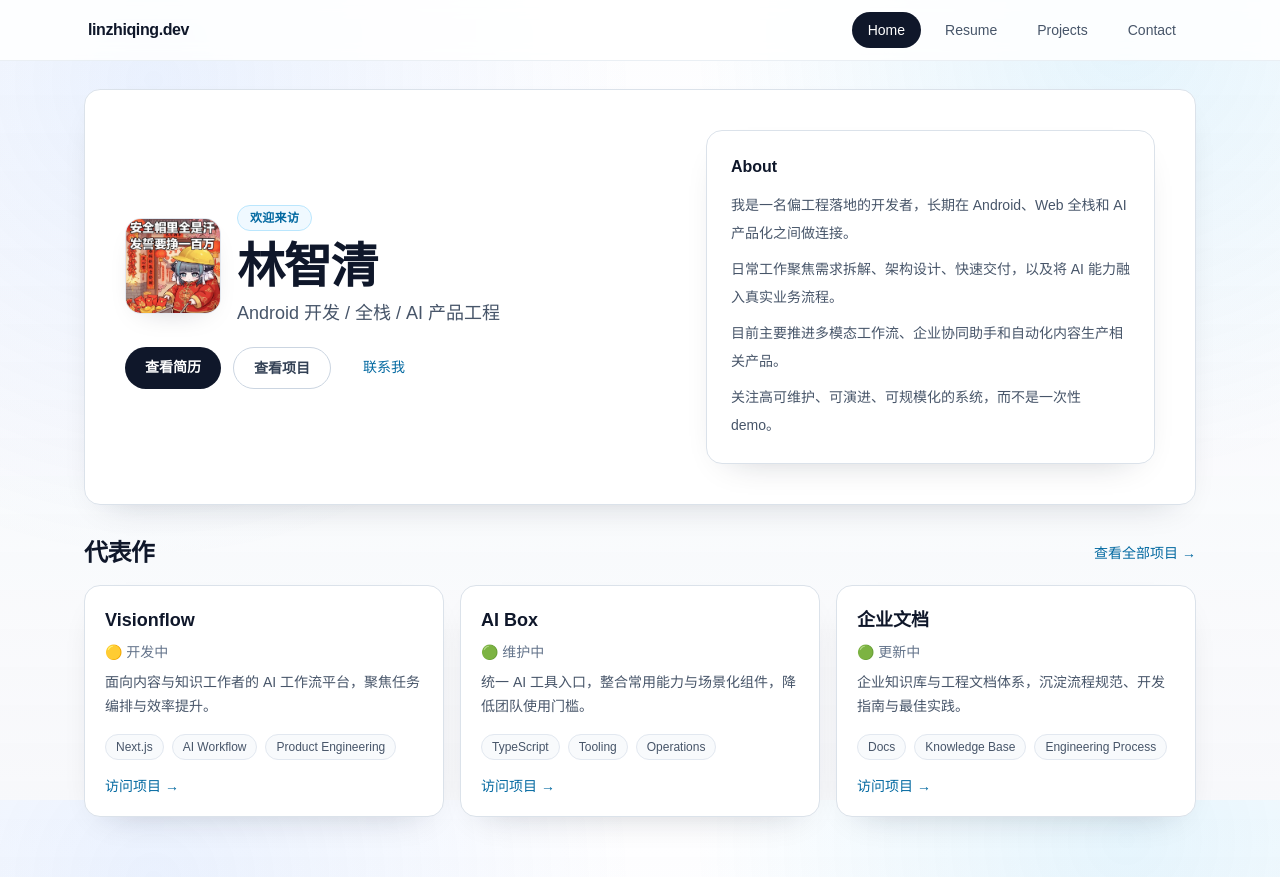
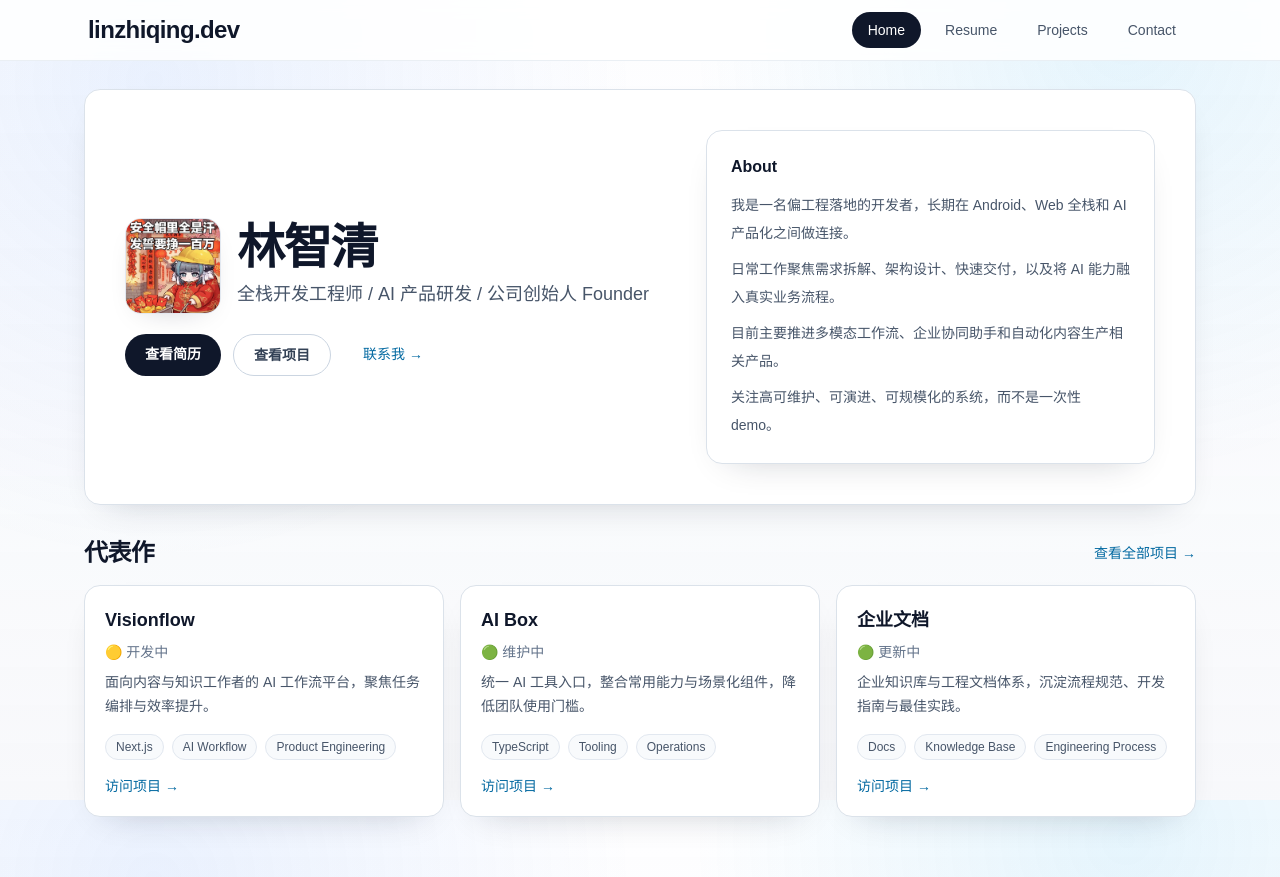
Before and after one commit to xiaolinbenben/linzhiqing.dev, a Next.js app: page / in a window 1280 px wide. Built offline with nearby package versions, Linux system fonts and the light colour scheme.

Commit message:
feat: 更新个人简介和头衔，调整页面样式

```diff
--- a/src/app/page.tsx
+++ b/src/app/page.tsx
@@ -15,7 +15,7 @@ export default function HomePage() {
         <div className="grid gap-8 lg:grid-cols-[1.1fr_0.9fr] lg:items-center">
           <div className="space-y-5">
             <div className="flex flex-col gap-4 sm:flex-row sm:items-center">
-              <div className="relative h-24 w-24 overflow-hidden rounded-2xl border border-slate-200 bg-slate-100 shadow-card dark:border-slate-700 dark:bg-slate-800">
+              <div className="relative h-24 w-24 shrink-0 overflow-hidden rounded-2xl border border-slate-200 bg-slate-100 shadow-card dark:border-slate-700 dark:bg-slate-800">
                 <Image
                   src="/avatar.jpg"
                   alt={`${profile.name} 的头像`}
@@ -25,16 +25,11 @@ export default function HomePage() {
                   priority
                 />
               </div>
-              <div className="space-y-3">
-                <p className="inline-flex rounded-full border border-sky-200 bg-sky-50 px-3 py-1 text-xs font-semibold tracking-wide text-sky-700 dark:border-sky-800 dark:bg-sky-950/40 dark:text-sky-300">
-                  欢迎来访
-                </p>
-                <div className="space-y-2">
-                  <h1 className="text-4xl font-bold tracking-tight text-slate-900 sm:text-5xl dark:text-white">
-                    {profile.name}
-                  </h1>
-                  <p className="text-lg text-slate-600 dark:text-slate-300">{profile.headline}</p>
-                </div>
+              <div className="space-y-2">
+                <h1 className="text-4xl font-bold tracking-tight text-slate-900 sm:text-5xl dark:text-white">
+                  {profile.name}
+                </h1>
+                <p className="text-lg text-slate-600 dark:text-slate-300">{profile.headline}</p>
               </div>
             </div>
             <div className="flex flex-wrap gap-3">
@@ -54,7 +49,7 @@ export default function HomePage() {
                 href="/contact"
                 className="rounded-full px-5 py-2.5 text-sm font-medium text-sky-700 underline-offset-4 transition hover:text-sky-800 hover:underline dark:text-sky-300 dark:hover:text-sky-200"
               >
-                联系我
+                联系我 →
               </Link>
             </div>
           </div>
--- a/src/components/Navbar.tsx
+++ b/src/components/Navbar.tsx
@@ -31,7 +31,7 @@ export default function Navbar() {
       <div className="mx-auto flex w-full max-w-6xl items-center justify-between px-4 py-3 sm:px-6">
         <Link
           href="/"
-          className="text-base font-semibold tracking-tight text-slate-900 dark:text-white"
+          className="text-xl font-bold tracking-tight text-slate-900 dark:text-white sm:text-2xl"
           onClick={() => setOpen(false)}
         >
           linzhiqing.dev
--- a/src/data/profile.ts
+++ b/src/data/profile.ts
@@ -195,9 +195,9 @@ export const projectGroups: Record<ProjectCategoryId, ProjectItem[]> = {
 
 export const profile = {
   name: "林智清",
-  headline: "Android 开发 / 全栈 / AI 产品工程",
-  headlineOptions: ["Android 开发", "全栈工程", "AI 产品工程"],
-  seoDescription: "林智清的个人官网，聚焦 Android、全栈开发与 AI 产品工程实践。",
+  headline: "全栈开发工程师 / AI 产品研发 / 公司创始人 Founder",
+  headlineOptions: ["全栈开发工程师", "AI 产品研发", "公司创始人 Founder"],
+  seoDescription: "林智清的个人官网，聚焦全栈开发、AI 产品研发与创业实践。",
   bio: [
     "我是一名偏工程落地的开发者，长期在 Android、Web 全栈和 AI 产品化之间做连接。",
     "日常工作聚焦需求拆解、架构设计、快速交付，以及将 AI 能力融入真实业务流程。",
@@ -236,7 +236,7 @@ export const profile = {
     overview: {
       location: "中国 / 可远程",
       years: "TODO: 补充你的工作年限",
-      targetRole: "Android / 全栈 / AI 产品工程",
+      targetRole: "全栈开发工程师 / AI 产品研发 / 公司创始人 Founder",
       summary:
         "TODO: 用 2-3 句话补充你的核心优势，例如行业领域、典型规模、关键结果（如提升效率、增长指标）。"
     },
```
